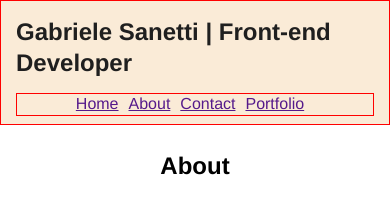
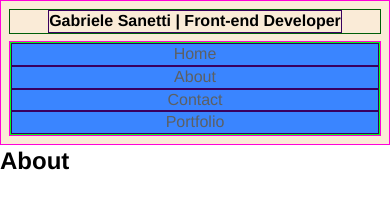
Before and after one commit to GabrieleSanetti/gabrielesanetti.github.io, a plain HTML site: page index.html in a window 390 px wide. Drawn offline with Linux system fonts and the light colour scheme.

Commit message:
modifiche al menu per mobile first in colonna

```diff
--- a/index.html
+++ b/index.html
@@ -8,13 +8,13 @@
     </head>
     <body>
         <header>
-            <h2>Gabriele Sanetti | Front-end Developer</h2>
+            <span class="title-header"><h2>Gabriele Sanetti | Front-end Developer</h2></span>
             <nav>
                 <ul>
-                    <li><a href="">Home</li></a>
-                    <li><a href="">About</a></li>
-                    <li><a href="">Contact</a></li>
-                    <li><a href="">Portfolio</a></li>
+                    <li><a href="#">Home</a></li>
+                    <li><a href="#">About</a></li>
+                    <li><a href="#">Contact</a></li>
+                    <li><a href="#">Portfolio</a></li>
                 </ul>
             </nav>
         </header>
--- a/styles.scss
+++ b/styles.scss
@@ -10,53 +10,78 @@ $primary-textColor: #005f08;
 
 body {
     display: flex;
+    align-items: flex-start;
     flex-direction: column;
-    align-items: center;
 
     font-family: "Helvetica", "Arial", sans-serif;
     font-size: 16px;
     line-height: 1.3;
 }
 
+a:link,
+a:visited {
+  color: #5D6063;
+  text-decoration: none;
+}
+a:hover {
+  text-decoration: underline;
+}
+
 header {
+    display: flex;
+    flex-direction: column;
+    justify-content: center;
+    width: 100%;
+    padding: 2%;
+
+    background-color: antiquewhite;
+    border: 1px solid #ff00d9;
+}
+
+.title-header {
+    display: flex;
+    align-self: center;
+    justify-content: center;
+    margin-bottom: 2%;
     width: 100%;
 
-    padding: 15px;
-    height: 125px;
-    margin-bottom: 25px;
-
-    background-color: antiquewhite;
-    border: 1px solid #ff0000;
+    border: 1px solid #005f08;
 }
 
-header > h2 {
-    display: flex;
-    color: #1f1f1f;
-
-    /*border: 1px solid #ff0000;*/
+.title-header h2 {
+    font-size: 16px;
+    border: 1px solid #39005f;
 }
 
+
 nav {
-    /*border: 1px solid #ff0000;*/
-
     display: flex;
     justify-content: center;
-    align-items: center;
-    margin: 15px 0;
 
-    border: 1px solid #ff0000;
+    border: 1px solid #ff00d9;
 }
 
 nav > ul {
-    display: flex;
-    /*border: 1px solid #001aff;*/
-    list-style-type: none;
+    display:flex;
+    flex-direction: column;
+    width: 100%;
+
+    border: 1px solid #00ff15;
 }
 
 nav > ul li {
-    display: inline-flex;
-    /*border: 1px solid #ff0055;*/
-    margin-right: 10px;
+    display: block;
+    list-style: none;
+    padding: 0;
+
+    border: 1px solid #39005f;
+}
+
+nav > ul li a {
+    display: flex;
+    justify-content: center;
+    color: #ffffff;
+    background-color: #3a85ff;
 }
 
 .container-section {
```
Also changed, not shown: styles.min.css.
